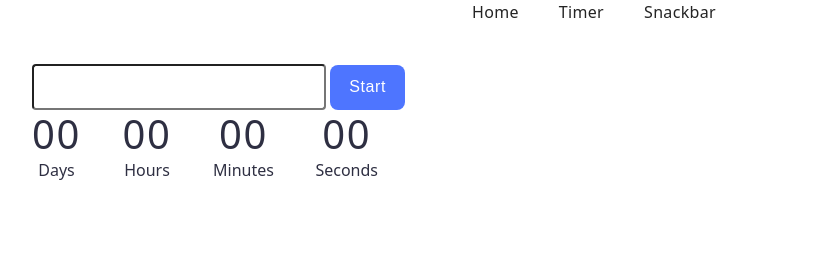
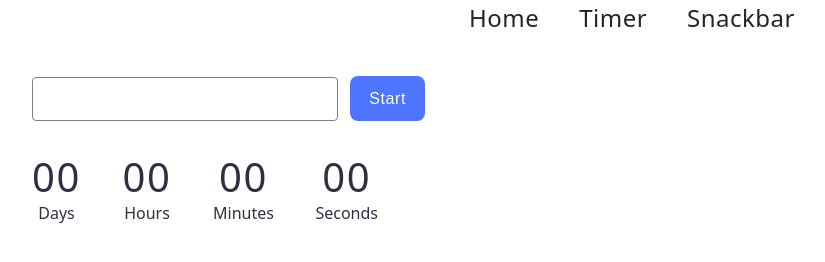
Before and after one commit to SerhiiMordvaniuk/goit-js-hw-10, a website built with Vite: page src/1-timer.html in a window 1280 px wide. Shown: the whole page, without its empty margins (8-833 px from the left). Built offline with nearby package versions, Linux system fonts and the light colour scheme.

Commit message:
add timer-styles

```diff
--- a/package.json
+++ b/package.json
@@ -17,6 +17,7 @@
   "author": "Alexander Repeta <alexander.repeta@gmail.com>",
   "license": "ISC",
   "dependencies": {
+    "flatpickr": "^4.6.13",
     "vite-plugin-full-reload": "^1.2.0",
     "vite-plugin-html-inject": "^1.1.2"
   }
--- a/src/css/header.css
+++ b/src/css/header.css
@@ -3,7 +3,7 @@
 }
 .nav {
   display: flex;
-  justify-content: space-between;
+  justify-content: center;
 }
 .nav-logo {
   display: inline-flex;
@@ -13,13 +13,14 @@
 .nav-list {
   display: flex;
   align-items: center;
-  justify-content: flex-end;
+  justify-content: center;
   gap: 40px;
 }
 .nav-link {
   position: relative;
   display: block;
   font-weight: 500;
+  font-size: 24px;
   letter-spacing: 0.02em;
   transition: 200ms ease-in;
 }
@@ -27,18 +28,3 @@
 .nav-link:focus {
   color: #747bff;
 }
-.nav-link::after {
-  content: '';
-  position: absolute;
-  bottom: 0;
-  left: 50%;
-  transform: translateX(-50%) translateY(100%);
-  width: 110%;
-  height: 4px;
-  border-radius: 4px;
-  transform-origin: center;
-  animation: stretch 250ms cubic-bezier(0.68, -0.55, 0.27, 1.55) 200ms both;
-}
-.nav-link.active::after {
-  background: #747bff;
-}
--- a/src/css/timer.css
+++ b/src/css/timer.css
@@ -27,6 +27,41 @@
 
 }
 
+
+#datetime-picker {
+    min-width: 272px;
+    height: 40px;
+    padding-left: 16px;
+    padding-right: 16px;
+    margin-right: 8px;
+    margin-bottom: 32px;
+    font-size: 16px;
+    line-height: 1.5;
+    letter-spacing: 0.04em;
+    color: #2e2f42;
+    border: 1px solid #808080;
+    border-radius: 4px;
+    outline: none;
+    transition: border-color var(--time) var(--cudic);
+}
+
+#datetime-picker:hover,
+#datetime-picker:focus {
+    border: 1px solid #000;
+}
+
+
+
+#datetime-picker:disabled {
+    background-color: #fafafa;
+    color: #808080;
+    border-color: #808080;
+}
+
+#datetime-picker:focus-within {
+    border-color: #4e75ff;
+}
+
 .timer {
     display: flex;
     width: 346px;
--- a/src/index.html
+++ b/src/index.html
@@ -2,7 +2,6 @@
 <html lang="en">
   <head>
     <meta charset="UTF-8" />
-    <link rel="icon" type="image/svg+xml" href="/favicon.svg" />
     <meta name="viewport" content="width=device-width, initial-scale=1.0" />
     <title>goit-js-hw-10</title>
     <link rel="stylesheet" href="./css/styles.css" />
@@ -18,7 +17,9 @@
       </nav>
     </header>
     <main>
-      <h1 class="main-title">Home page</h1>
+      <div class="container">
+        <h1 class="main-title">Home page</h1>
+      </div>
     </main>
   </body>
 </html>
--- a/src/js/1-timer.js
+++ b/src/js/1-timer.js
@@ -4,8 +4,8 @@ const startBtn = document.querySelector("button[data-start]");
 
 console.log(startBtn);
 
-startBtn.addEventListener("click", () => {
-    startBtn.style.backgroundColor = "#cfcfcf";
-    startBtn.style.color = "#989898";
-    startBtn.style.pointerEvents = "none";
-})
+// startBtn.addEventListener("click", () => {
+//     startBtn.style.backgroundColor = "#cfcfcf";
+//     startBtn.style.color = "#989898";
+//     startBtn.style.pointerEvents = "none";
+// })
```
Also changed, not shown: 1 other file.
